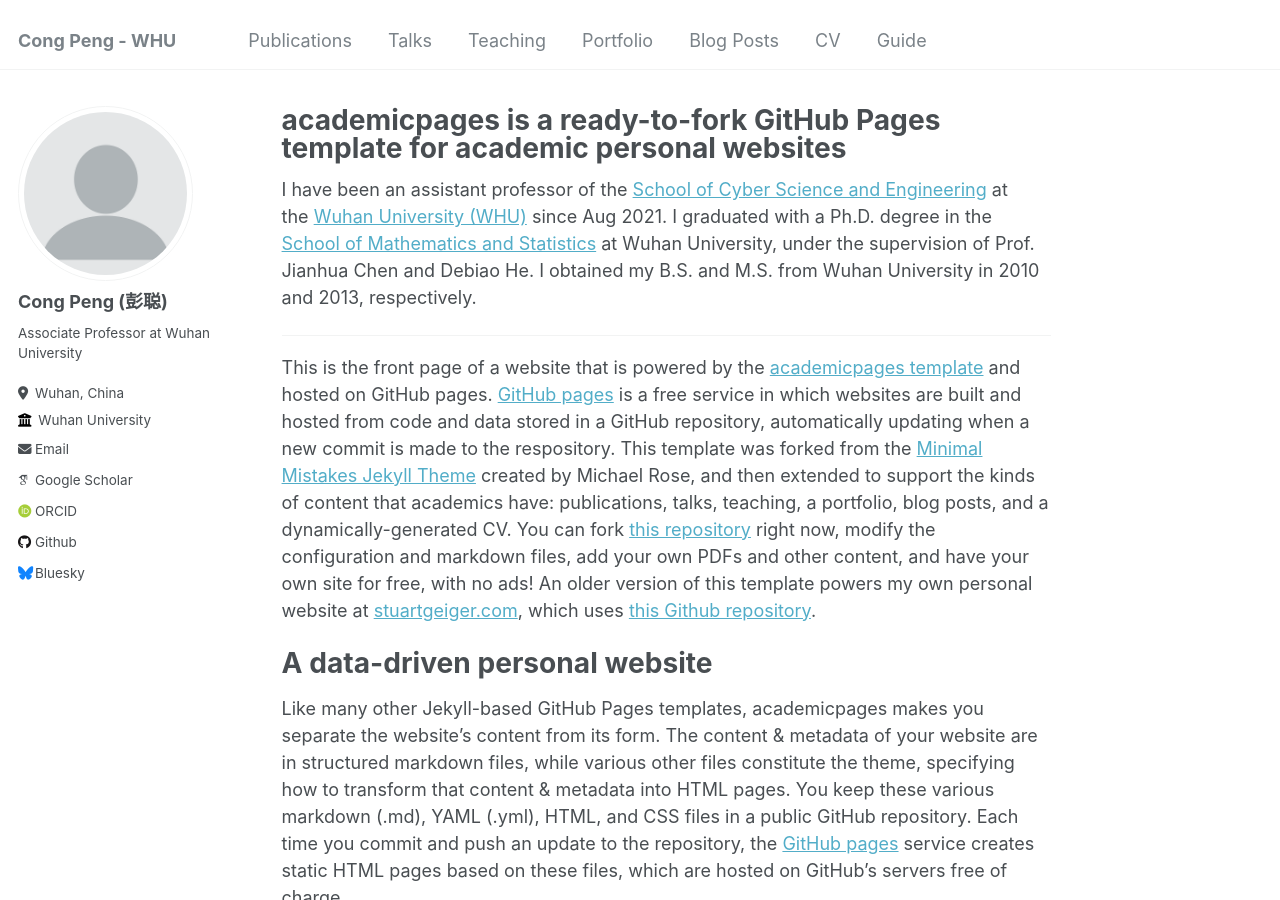
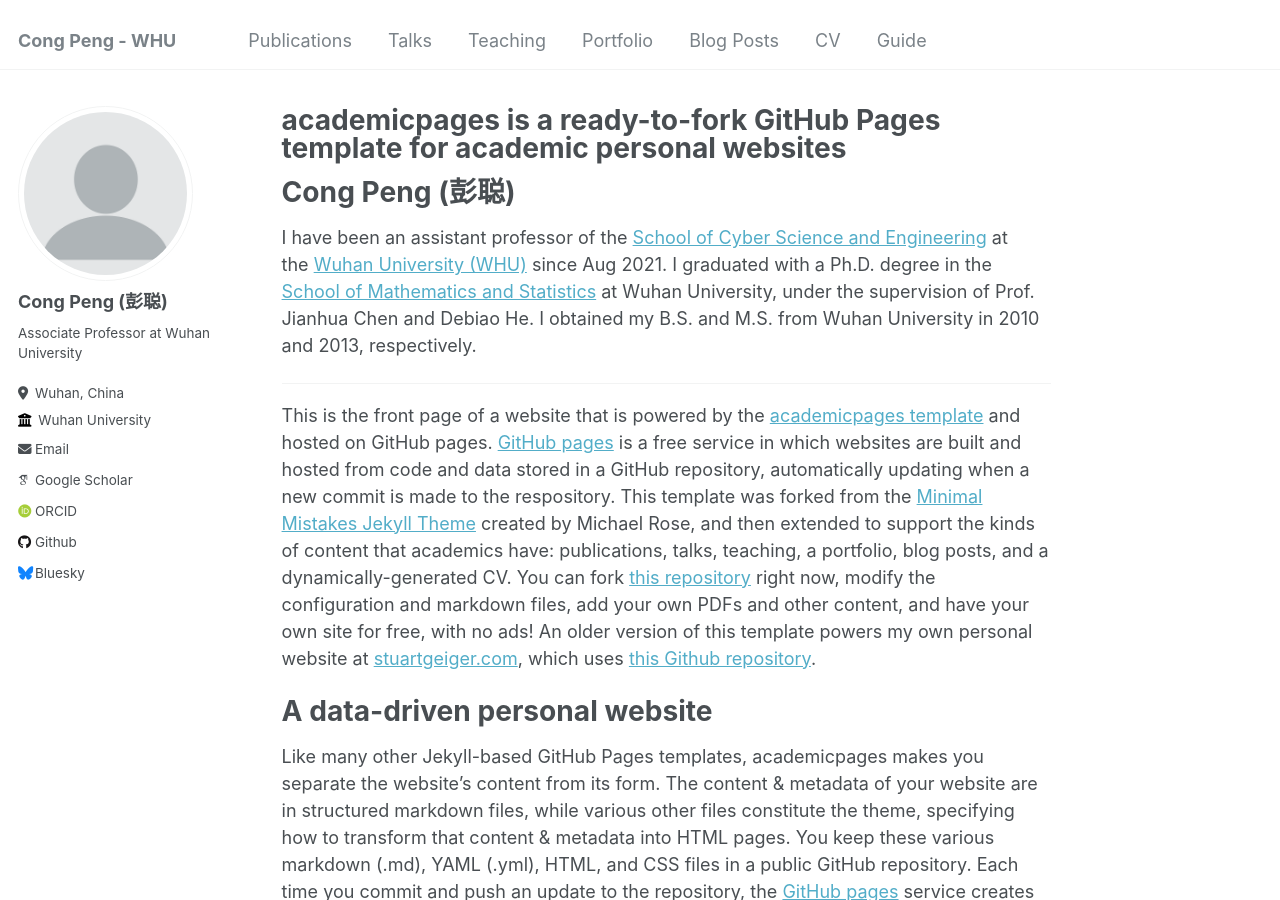
Before and after one commit to cpeng-crypto/cpeng-crypto.github.io, a Jekyll site: the page built from _pages/about.md, in a window 1280 px wide and 900 px high. Built offline with Jekyll 4.4.1, drawn with Linux system fonts in a browser that asks for light colours; some web fonts are replaced.

Commit message:
Update about.md

```diff
--- a/_pages/about.md
+++ b/_pages/about.md
@@ -7,6 +7,7 @@
   - /about.html
 ---
 
+# Cong Peng (彭聪)
 
 I have been an assistant professor of the [School of Cyber Science and Engineering](https://cse.whu.edu.cn/) at the [Wuhan University (WHU)](https://en.whu.edu.cn/) since Aug 2021. I graduated with a Ph.D. degree in the [School of Mathematics and Statistics](https://maths.whu.edu.cn/) at Wuhan University, under the supervision of Prof. Jianhua Chen and Debiao He. I obtained my B.S. and M.S. from Wuhan University in 2010 and 2013, respectively.
 
```
